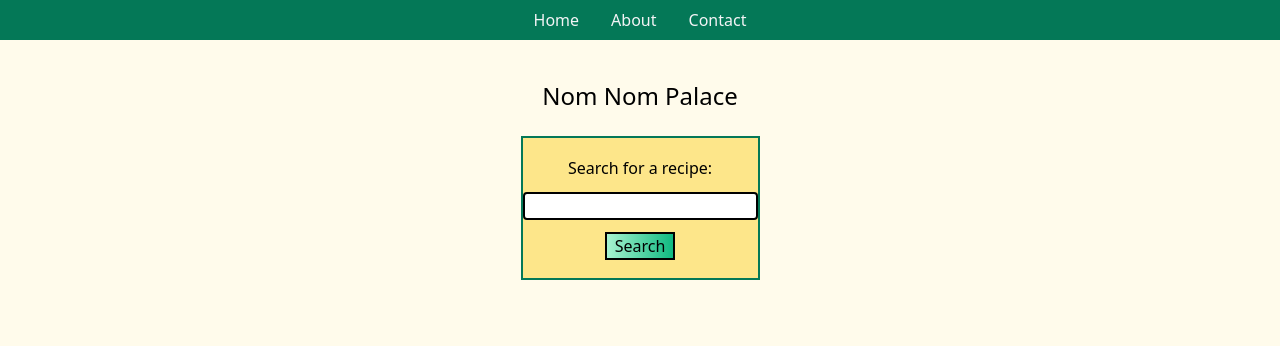
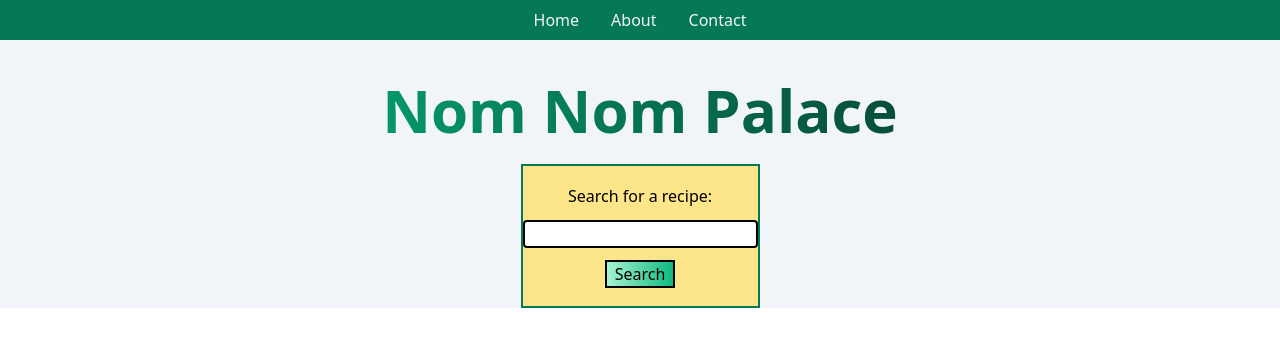
Before and after one commit to antonjanzon95/NomNomPalace, a React (Vite) app: page / in a window 1280 px wide. Shown: the top 346 px of the page. Built offline with nearby package versions, Linux system fonts and the light colour scheme.

Commit message:
Heading color gradient

```diff
--- a/src/components/Hero.tsx
+++ b/src/components/Hero.tsx
@@ -10,9 +10,11 @@ const Hero = () => {
   };
 
   return (
-    <main className="h-screen w-screen bg-amber-50">
-      <div className="container flex flex-col items-center pt-10 gap-6">
-        <h1 className="text-2xl">Nom Nom Palace</h1>
+    <main className="w-screen bg-slate-100">
+      <div className="mx-auto container flex flex-col items-center pt-10 gap-6">
+        <h1 className="text-6xl font-extrabold text-transparent bg-clip-text bg-gradient-to-r from-emerald-600 to-emerald-900">
+          Nom Nom Palace
+        </h1>
         <SearchForm onSubmit={handleSearch} />
       </div>
       {query && <DataFetcher query={query} key={query} />}
```
